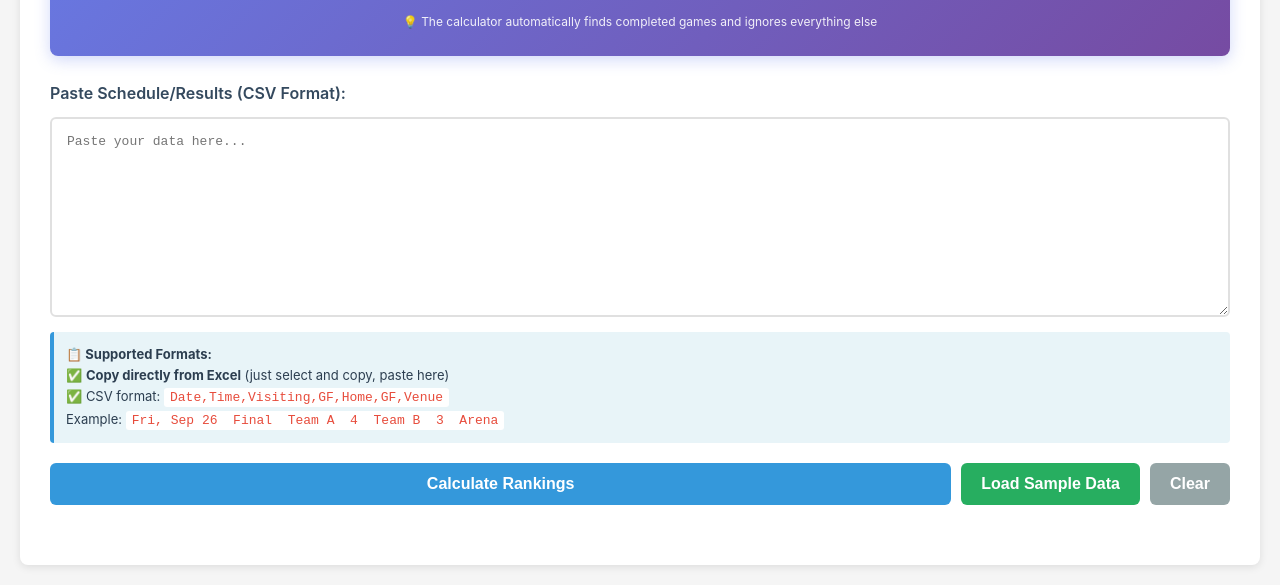
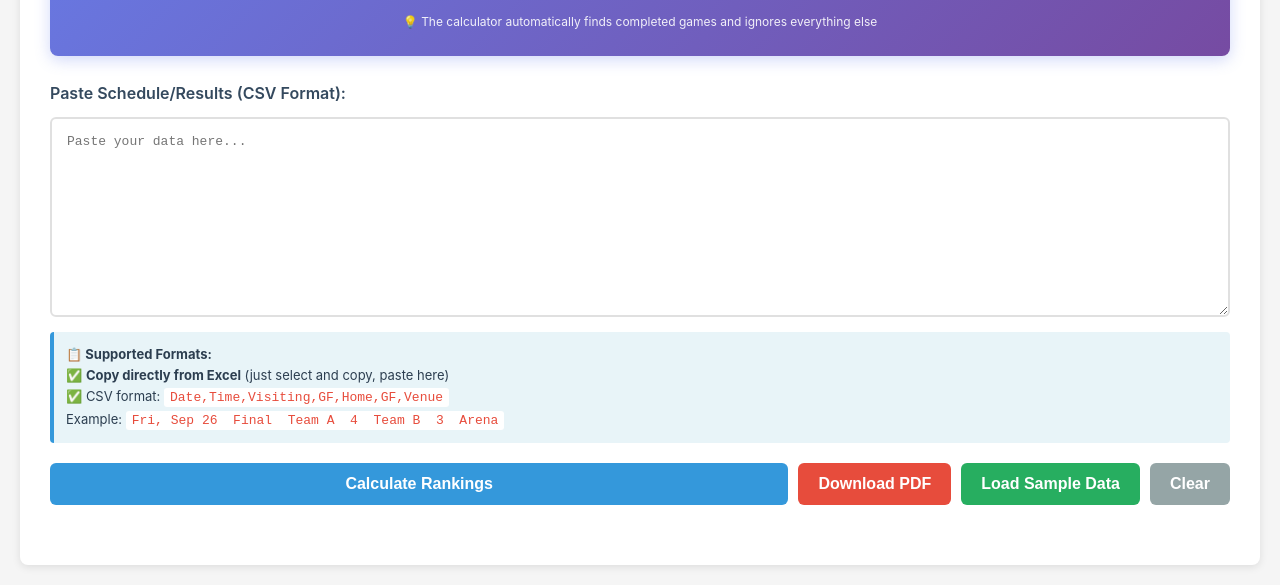
Before and after one commit to schmij97/csshl, a website: page index.html in a window 1280 px wide. Shown: the part 380-965 px from the top of the page. Drawn offline with nearby package versions, Linux system fonts and the light colour scheme.

Commit message:
Update index.html

```diff
--- a/index.html
+++ b/index.html
@@ -332,7 +332,7 @@
 
             <div class="button-group">
                 <button class="btn-calculate" onclick="calculateRankings()">Calculate Rankings</button>
-                <button class="btn-pdf" onclick="downloadPDF()" id="pdfButton" style="display: none;">Download PDF</button>
+                <button class="btn-pdf" onclick="downloadPDF()" id="pdfButton">Download PDF</button>
                 <button class="btn-sample" onclick="loadSampleData()">Load Sample Data</button>
                 <button class="btn-clear" onclick="clearData()">Clear</button>
             </div>
```
